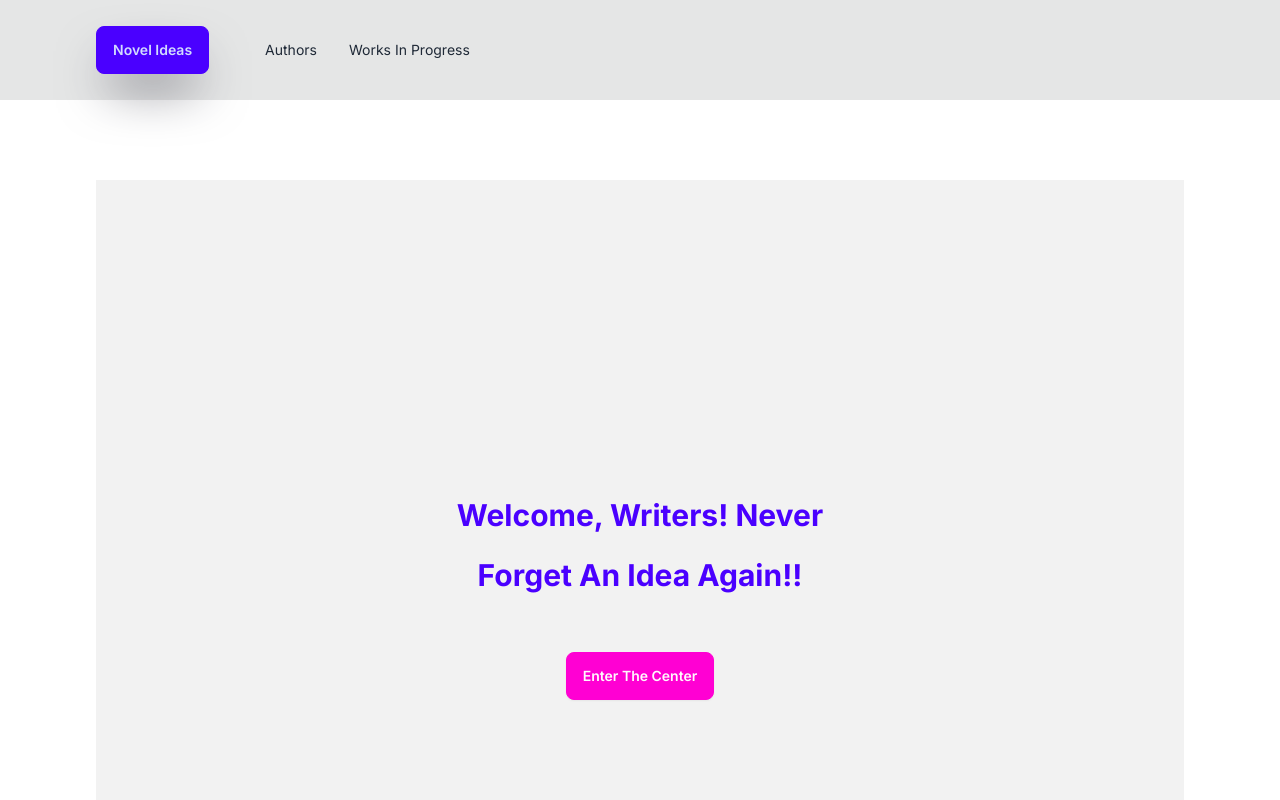
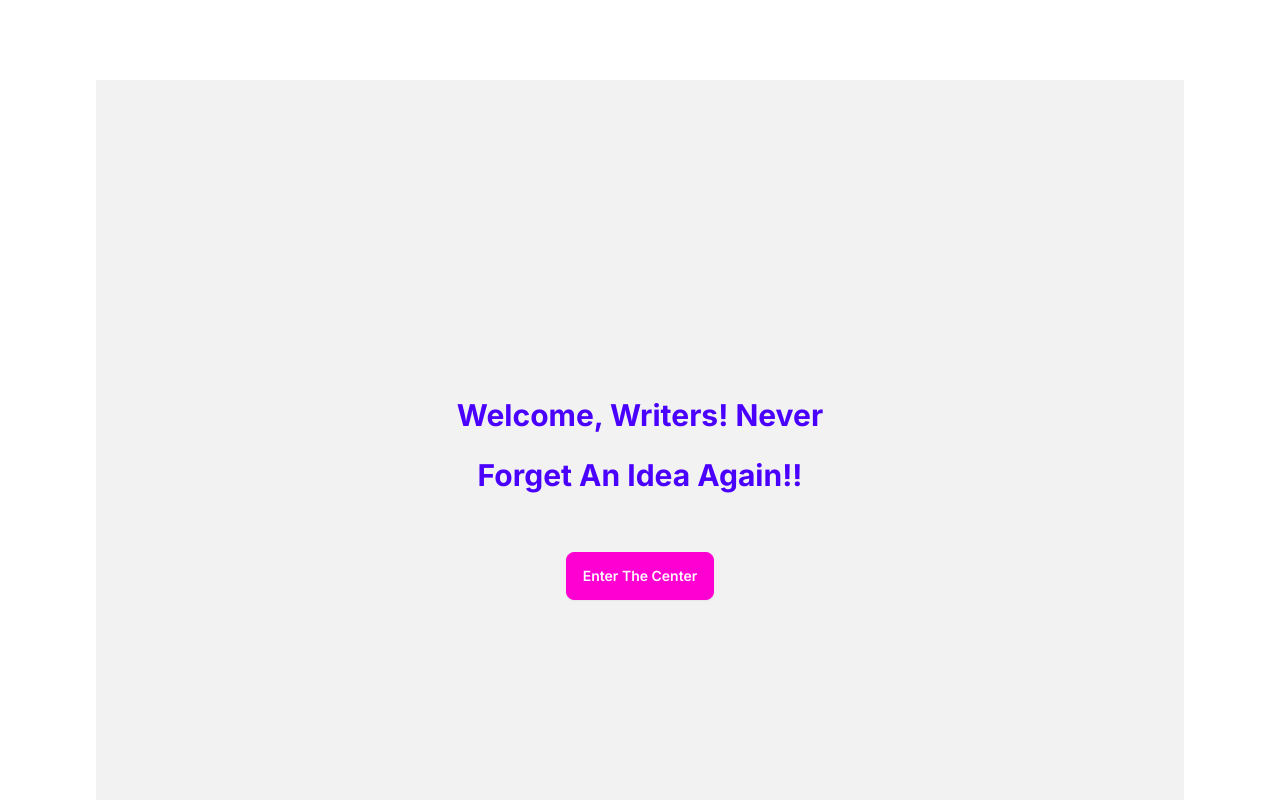
Before and after one commit to mmaustin/project-fb, a Next.js app in the folder fb/: page / in a window 1280 px wide. Shown: the top 800 px of the page. Built offline with nearby package versions, Linux system fonts and the light colour scheme; no server answers.

Commit message:
removed navbar from main layout file, to be replaced with sidebar in command

```diff
--- a/fb/app/layout.js
+++ b/fb/app/layout.js
@@ -1,6 +1,6 @@
 import { Inter } from 'next/font/google';
 import './globals.css';
-import Navbar from '@/components/Navbar';
+//import Navbar from '@/components/Navbar';
 import { ClerkProvider } from '@clerk/nextjs'
 
 
@@ -16,7 +16,7 @@ export default function RootLayout({ children }) {
     <ClerkProvider>
       <html lang="en">
         <body className={inter.className}>
-          <Navbar />
+          {/* <Navbar /> */}
           <main className="px-8 py-20 max-w-6xl mx-auto">
             {children}
           </main>
```
